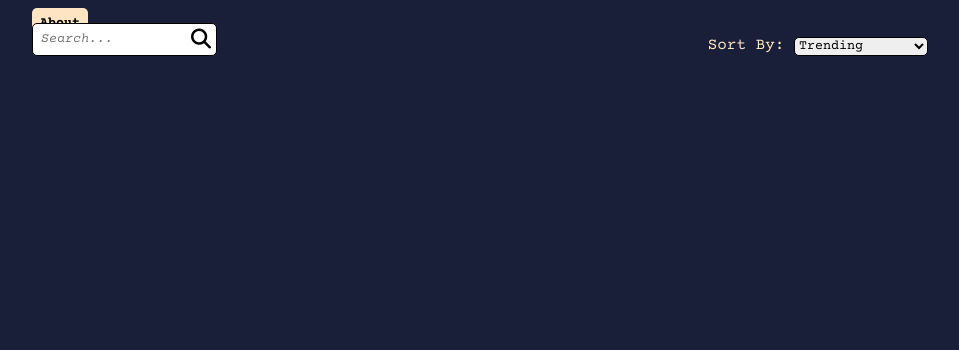
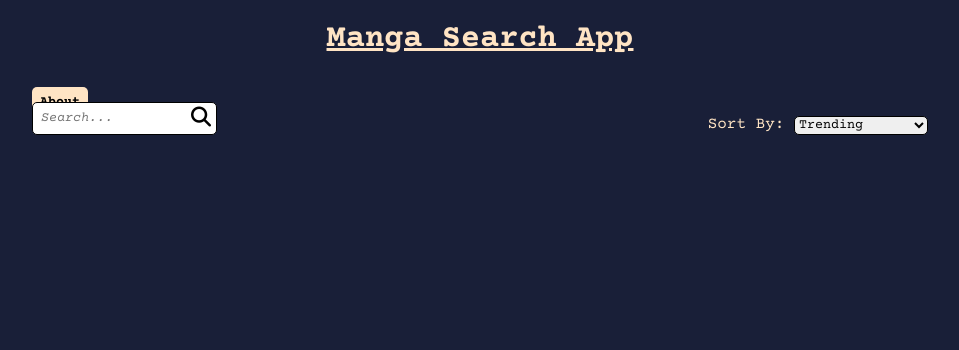
Before and after one commit to TomPy19/3750-site, a PHP site: page /694200/index.php in a window 1280 px wide. Shown: the part 70-420 px from the top of the page, without its empty margins (160-1119 px from the left). Run offline with PHP 8.4, Linux system fonts and the light colour scheme; data that the repository does not hold is empty; some libraries are stand-ins or nearby versions.

Commit message:
Add Manga Search App title to home page

```diff
--- a/694200/pages/home.php
+++ b/694200/pages/home.php
@@ -132,6 +132,7 @@
   <title>Collect App</title>
 </head>
 <body>
+  <h1>Manga Search App</h1>
   <div class="body-content">
     <button id="about-btn">About</button>
     <span id="entries"></span>
```
